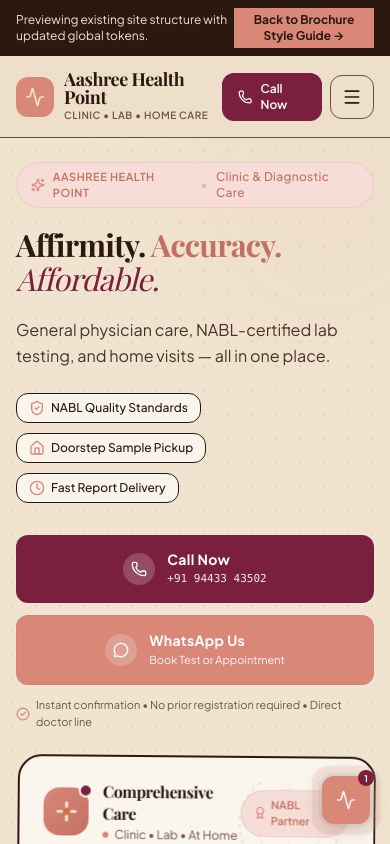
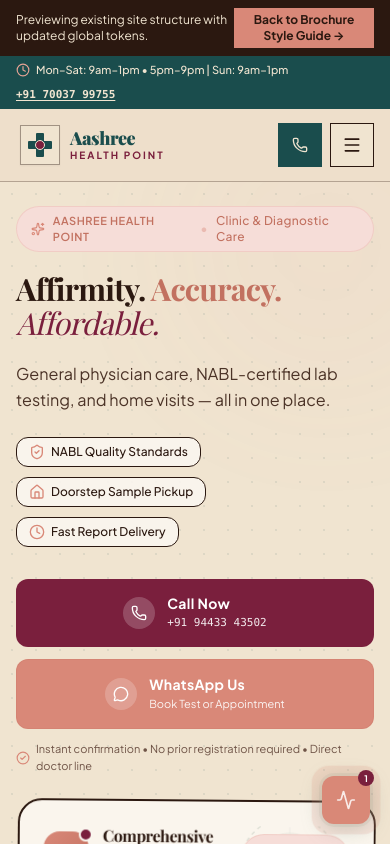
Before and after one commit to aryanbhojgaria/Aashree-Health-Point-, a React (Vite) app: page / in a window 390 px wide. Both pictures are taken after a click on the button "View Existing Site Flow". Shown: the top 844 px of the page. Built offline with nearby package versions, Linux system fonts and the light colour scheme; a web font is replaced by a local one.

Commit message:
feat: add responsive Navbar component with contact actions and mobile menu

```diff
--- a/src/components/Navbar.jsx
+++ b/src/components/Navbar.jsx
@@ -1,11 +1,12 @@
 import React, { useState, useEffect, useRef } from 'react';
-import { Phone, MessageCircle, Activity, Menu, X } from 'lucide-react';
+import { Phone, MessageCircle, Menu, X, Clock, MapPin } from 'lucide-react';
 
 const navLinks = [
+  { href: '#', label: 'Home' },
+  { href: '#about', label: 'About Us' },
   { href: '#services', label: 'Services' },
   { href: '#why-choose-us', label: 'Why Choose Us' },
-  { href: '#location', label: 'Location & Map' },
-  { href: '#faq', label: 'FAQ' },
+  { href: '#location', label: 'Location' },
   { href: '#contact', label: 'Contact' },
 ];
 
@@ -13,7 +14,7 @@
   const [mobileOpen, setMobileOpen] = useState(false);
   const menuRef = useRef(null);
 
-  // Close on outside click
+  // Close mobile menu on outside click
   useEffect(() => {
     if (!mobileOpen) return;
     const handler = (e) => {
@@ -32,148 +33,181 @@
   // Lock body scroll when mobile menu is open
   useEffect(() => {
     document.body.style.overflow = mobileOpen ? 'hidden' : '';
-    return () => { document.body.style.overflow = ''; };
+    return () => {
+      document.body.style.overflow = '';
+    };
   }, [mobileOpen]);
 
   const handleLinkClick = () => setMobileOpen(false);
 
   return (
-    <header className="sticky top-0 z-50 bg-cream/95 backdrop-blur-md border-b border-ink-border/70 transition-all duration-200">
-      <nav className="max-w-7xl mx-auto px-4 sm:px-6 lg:px-8 py-3.5 sm:py-4 flex items-center justify-between">
+    <header className="sticky top-0 z-50 bg-cream/95 backdrop-blur-md border-b-[1.5px] border-ink/30 transition-all duration-200">
+      {/* Top quick announcement bar */}
+      <div className="bg-teal text-cream text-[11px] sm:text-xs py-1.5 px-4">
+        <div className="max-w-7xl mx-auto flex flex-wrap items-center justify-between gap-2">
+          <div className="flex items-center gap-4">
+            <span className="flex items-center gap-1.5 font-medium">
+              <Clock className="w-3.5 h-3.5 text-coral-light" />
+              <span>Mon–Sat: 9am–1pm &bull; 5pm–9pm | Sun: 9am–1pm</span>
+            </span>
+            <span className="hidden md:flex items-center gap-1.5 text-cream/80">
+              <MapPin className="w-3.5 h-3.5 text-coral-light" />
+              <span>Brahmapur, Kolkata 700096</span>
+            </span>
+          </div>
 
-        {/* Brand Wordmark & Emblem */}
+          <div className="flex items-center gap-3 font-mono">
+            <span className="text-cream/80 hidden sm:inline">24x7 Helpline:</span>
+            <a
+              href="tel:+917003799755"
+              className="font-bold text-cream hover:text-coral-light underline decoration-1 underline-offset-2 transition-colors"
+            >
+              +91 70037 99755
+            </a>
+          </div>
+        </div>
+      </div>
+
+      {/* Main Navbar */}
+      <nav className="max-w-7xl mx-auto px-4 sm:px-6 lg:px-8 py-3 flex items-center justify-between">
+        {/* Brand Wordmark & Official Brochure Emblem */}
         <a
           href="#"
-          className="flex items-center gap-2.5 sm:gap-3 group focus-visible:outline-none focus-visible:ring-2 focus-visible:ring-primary rounded-xl"
+          className="flex items-center gap-2.5 sm:gap-3 group focus-visible:outline-none focus-visible:ring-2 focus-visible:ring-teal rounded-lg p-1"
           aria-label="Aashree Health Point Home"
         >
-          <div className="w-10 h-10 sm:w-11 sm:h-11 rounded-xl bg-primary text-white flex items-center justify-center shadow-warm group-hover:bg-primary-dark group-hover:scale-105 transition-all duration-200">
-            <Activity className="w-5 h-5 sm:w-6 sm:h-6 text-cream" />
+          {/* Authentic Cross Logo */}
+          <div className="w-10 h-10 sm:w-11 sm:h-11 rounded-none bg-cream border border-ink/40 flex items-center justify-center relative shadow-sm group-hover:border-teal transition-colors">
+            <div className="relative w-6 h-6 flex items-center justify-center">
+              <div className="absolute w-6 h-2 bg-teal rounded-[1px]" />
+              <div className="absolute w-2 h-6 bg-teal rounded-[1px]" />
+              <div className="absolute w-2.5 h-2.5 bg-maroon rounded-full border border-cream" />
+            </div>
           </div>
+
           <div className="flex flex-col">
-            <span className="font-serif font-bold text-lg sm:text-xl text-ink tracking-tight leading-none group-hover:text-primary transition-colors">
-              Aashree Health Point
+            <span className="font-serif font-black text-lg sm:text-xl md:text-2xl text-teal tracking-tight leading-none group-hover:text-teal-dark transition-colors">
+              Aashree
             </span>
-            <span className="text-[10px] sm:text-xs font-sans text-ink-muted uppercase tracking-wider font-semibold mt-0.5">
-              Clinic &bull; Lab &bull; Home Care
+            <span className="text-[10px] sm:text-xs font-sans font-bold tracking-[0.2em] text-maroon leading-tight mt-0.5">
+              HEALTH POINT
+            </span>
+            <span className="text-[8px] sm:text-[9px] font-sans font-semibold uppercase tracking-widest text-ink/70 hidden sm:block">
+              Affirmity &bull; Accuracy &bull; Affordable
             </span>
           </div>
         </a>
 
-        {/* Desktop Anchor Navigation Links */}
-        <div className="hidden lg:flex items-center gap-7 text-sm font-medium text-ink-light">
+        {/* Desktop Navigation Links */}
+        <div className="hidden lg:flex items-center gap-1 xl:gap-2">
           {navLinks.map((link) => (
             <a
-              key={link.href}
+              key={link.label}
               href={link.href}
-              className="hover:text-primary transition-colors py-1 hover:border-b-2 hover:border-primary focus-visible:outline-none focus-visible:ring-1 focus-visible:ring-primary rounded"
+              className="px-3 py-2 text-sm font-sans font-semibold text-ink/85 hover:text-teal rounded transition-colors relative group"
             >
               {link.label}
+              <span className="absolute bottom-1 left-3 right-3 h-0.5 bg-maroon scale-x-0 group-hover:scale-x-100 transition-transform origin-left" />
             </a>
           ))}
         </div>
 
-        {/* Right side: CTAs + Hamburger */}
-        <div className="flex items-center gap-2 sm:gap-3">
-          {/* WhatsApp - hidden on smallest screens */}
+        {/* Action Buttons */}
+        <div className="hidden sm:flex items-center gap-2.5">
           <a
-            href="https://wa.me/919443343502"
+            href="https://wa.me/917003799755"
             target="_blank"
             rel="noopener noreferrer"
-            className="touch-target hidden sm:inline-flex items-center gap-1.5 px-3.5 py-2 rounded-xl bg-primary-subtle text-primary-dark font-semibold text-xs sm:text-sm hover:bg-primary-light/30 active:scale-[0.98] transition-all duration-200 focus-visible:outline-none focus-visible:ring-2 focus-visible:ring-primary"
-            aria-label="Chat on WhatsApp"
+            className="touch-target inline-flex items-center gap-1.5 px-3.5 py-2 rounded-none bg-cream border-[1.5px] border-ink text-ink font-bold text-xs hover:bg-teal hover:text-cream hover:border-teal transition-colors shadow-sm"
+            aria-label="WhatsApp Aashree Health Point at 7003799755"
           >
-            <MessageCircle className="w-4 h-4 text-primary" />
+            <MessageCircle className="w-4 h-4 text-teal group-hover:text-cream" />
             <span>WhatsApp</span>
           </a>
 
-          {/* Call Now */}
           <a
-            href="tel:9443343502"
-            className="touch-target inline-flex items-center justify-center gap-2 px-4 py-2 sm:px-5 sm:py-2.5 rounded-xl bg-accent text-white font-semibold text-xs sm:text-sm shadow-coral-glow hover:bg-accent-hover hover:-translate-y-0.5 active:translate-y-0 active:bg-accent-active active:scale-[0.98] transition-all duration-200 focus-visible:outline-none focus-visible:ring-2 focus-visible:ring-accent"
-            aria-label="Call clinic now"
+            href="tel:+917003799755"
+            className="touch-target inline-flex items-center gap-1.5 px-4 py-2 rounded-none bg-teal text-cream font-bold text-xs hover:bg-teal-dark border-[1.5px] border-teal transition-colors shadow-sm"
+            aria-label="Call Aashree Health Point at 7003799755"
           >
             <Phone className="w-4 h-4" />
-            <span>Call Now</span>
+            <span>Call: 7003799755</span>
+          </a>
+        </div>
+
+        {/* Mobile Hamburger Toggle */}
+        <div className="flex items-center gap-2 lg:hidden">
+          <a
+            href="tel:+917003799755"
+            className="touch-target inline-flex items-center justify-center p-2 rounded-none bg-teal text-cream sm:hidden border border-teal"
+            aria-label="Call Now"
+          >
+            <Phone className="w-4 h-4" />
           </a>
 
-          {/* Hamburger Menu Button - visible below lg */}
           <button
+            type="button"
             onClick={() => setMobileOpen(!mobileOpen)}
-            className="touch-target lg:hidden inline-flex items-center justify-center w-10 h-10 rounded-xl border border-ink-border/70 text-ink hover:bg-primary-subtle hover:text-primary hover:border-primary/40 active:scale-[0.95] transition-all duration-200 focus-visible:outline-none focus-visible:ring-2 focus-visible:ring-primary"
-            aria-label={mobileOpen ? 'Close navigation menu' : 'Open navigation menu'}
+            className="touch-target inline-flex items-center justify-center p-2.5 rounded-none bg-cream border-[1.5px] border-ink text-ink hover:bg-ink hover:text-cream transition-colors"
+            aria-label={mobileOpen ? 'Close Navigation Menu' : 'Open Navigation Menu'}
             aria-expanded={mobileOpen}
           >
             {mobileOpen ? <X className="w-5 h-5" /> : <Menu className="w-5 h-5" />}
           </button>
         </div>
-
       </nav>
 
-      {/* =====================================================================
-          MOBILE SLIDE-DOWN MENU (lg:hidden)
-          ===================================================================== */}
-      {/* Backdrop overlay */}
-      <div
-        className={`fixed inset-0 bg-ink/30 backdrop-blur-sm z-40 lg:hidden transition-opacity duration-300 ${
-          mobileOpen ? 'opacity-100 pointer-events-auto' : 'opacity-0 pointer-events-none'
-        }`}
-        style={{ top: '64px' }}
-        onClick={() => setMobileOpen(false)}
-      />
+      {/* Mobile Drawer Menu */}
+      {mobileOpen && (
+        <div
+          ref={menuRef}
+          className="lg:hidden bg-cream border-b-2 border-ink px-4 py-6 shadow-xl space-y-4 animate-fade-in"
+        >
+          <div className="flex flex-col space-y-2 border-b border-ink/20 pb-4">
+            {navLinks.map((link) => (
+              <a
+                key={link.label}
+                href={link.href}
+                onClick={handleLinkClick}
+                className="touch-target flex items-center px-3 py-2 text-base font-serif font-bold text-ink hover:text-teal hover:bg-coral/20 transition-colors"
+              >
+                {link.label}
+              </a>
+            ))}
+          </div>
 
-      {/* Menu panel */}
-      <div
-        ref={menuRef}
-        className={`absolute left-0 right-0 top-full bg-cream/98 backdrop-blur-lg border-b-2 border-primary/20 shadow-warm-lg z-50 lg:hidden transition-all duration-300 ease-out origin-top ${
-          mobileOpen
-            ? 'opacity-100 scale-y-100 translate-y-0'
-            : 'opacity-0 scale-y-95 -translate-y-2 pointer-events-none'
-        }`}
-      >
-        <div className="max-w-7xl mx-auto px-4 sm:px-6 py-4 space-y-1">
-          {navLinks.map((link, i) => (
+          <div className="space-y-2 pt-2">
             <a
-              key={link.href}
-              href={link.href}
+              href="tel:+917003799755"
+              className="touch-target w-full flex items-center justify-center gap-2 py-3 bg-teal text-cream font-bold text-sm border-[1.5px] border-teal shadow-sm"
               onClick={handleLinkClick}
-              className="flex items-center gap-3 px-4 py-3 rounded-xl text-base font-medium text-ink hover:bg-primary-subtle hover:text-primary active:scale-[0.98] transition-all duration-150 focus-visible:outline-none focus-visible:ring-2 focus-visible:ring-primary"
-              style={{
-                transitionDelay: mobileOpen ? `${i * 40}ms` : '0ms',
-                opacity: mobileOpen ? 1 : 0,
-                transform: mobileOpen ? 'translateX(0)' : 'translateX(-8px)',
-                transition: 'opacity 250ms ease-out, transform 250ms ease-out, background-color 150ms, color 150ms'
-              }}
-            >
-              <span className="w-1.5 h-1.5 rounded-full bg-primary/50" />
-              {link.label}
-            </a>
-          ))}
-
-          {/* Mobile-only quick actions row */}
-          <div className="pt-3 mt-2 border-t border-ink-border/50 flex gap-2.5">
-            <a
-              href="tel:9443343502"
-              onClick={handleLinkClick}
-              className="touch-target flex-1 inline-flex items-center justify-center gap-2 py-3 rounded-xl bg-accent text-white font-semibold text-sm shadow-coral-glow active:scale-[0.97] transition-all"
             >
               <Phone className="w-4 h-4" />
-              <span>Call Now</span>
+              <span>Call Primary: +91 70037 99755</span>
             </a>
+
             <a
-              href="https://wa.me/919443343502"
+              href="https://wa.me/917003799755"
               target="_blank"
               rel="noopener noreferrer"
+              className="touch-target w-full flex items-center justify-center gap-2 py-3 bg-cream text-ink font-bold text-sm border-[1.5px] border-ink hover:bg-cream-100"
               onClick={handleLinkClick}
-              className="touch-target flex-1 inline-flex items-center justify-center gap-2 py-3 rounded-xl bg-primary text-white font-semibold text-sm shadow-warm active:scale-[0.97] transition-all"
             >
-              <MessageCircle className="w-4 h-4" />
-              <span>WhatsApp</span>
+              <MessageCircle className="w-4 h-4 text-teal" />
+              <span>WhatsApp Us: +91 70037 99755</span>
             </a>
+
+            <div className="text-center pt-2">
+              <span className="text-[11px] text-ink/70 uppercase tracking-wider block font-semibold">
+                Alternate Reachable Lines:
+              </span>
+              <p className="text-xs font-mono text-ink font-medium mt-0.5">
+                9443343502 &bull; 7596905078 &bull; 7858974548
+              </p>
+            </div>
           </div>
         </div>
-      </div>
-
+      )}
     </header>
   );
 }
```
